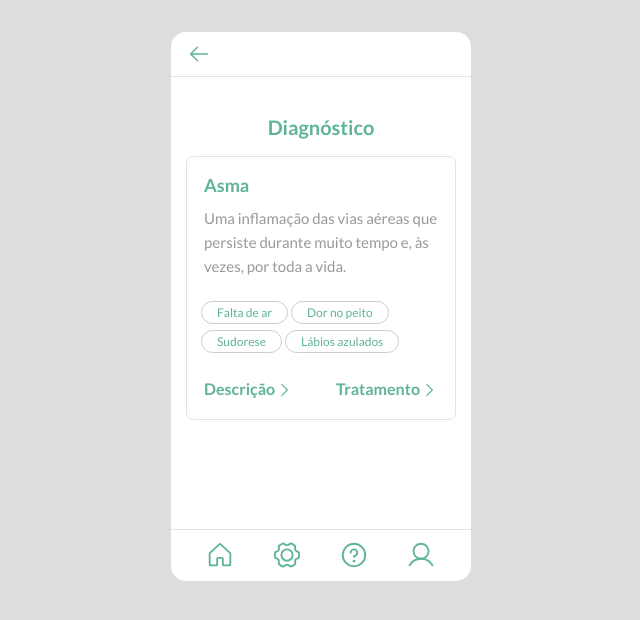
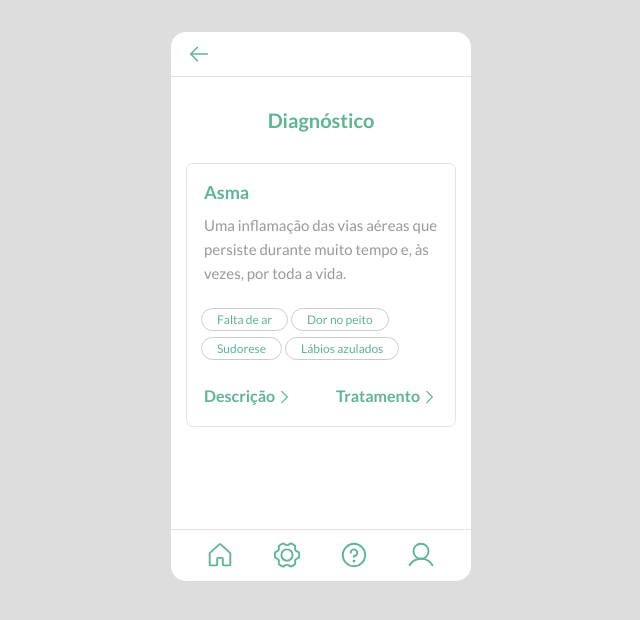
Before and after one commit to joziasmartini/natmed, a React (Create React App) app in the folder app/: page /diagnosis in a window 1280 px wide. Shown: the top 620 px of the page, without its empty margins (319-959 px from the left). Built offline with nearby package versions, Linux system fonts and the light colour scheme.

Commit message:
Adjust Title component margins

```diff
--- a/app/src/components/Title/Title.sass
+++ b/app/src/components/Title/Title.sass
@@ -1,5 +1,6 @@
 @import "../../Global.sass";
 
 .title
+  margin: 10px auto 30px
   font-size: 20px
   color: $primary
```
